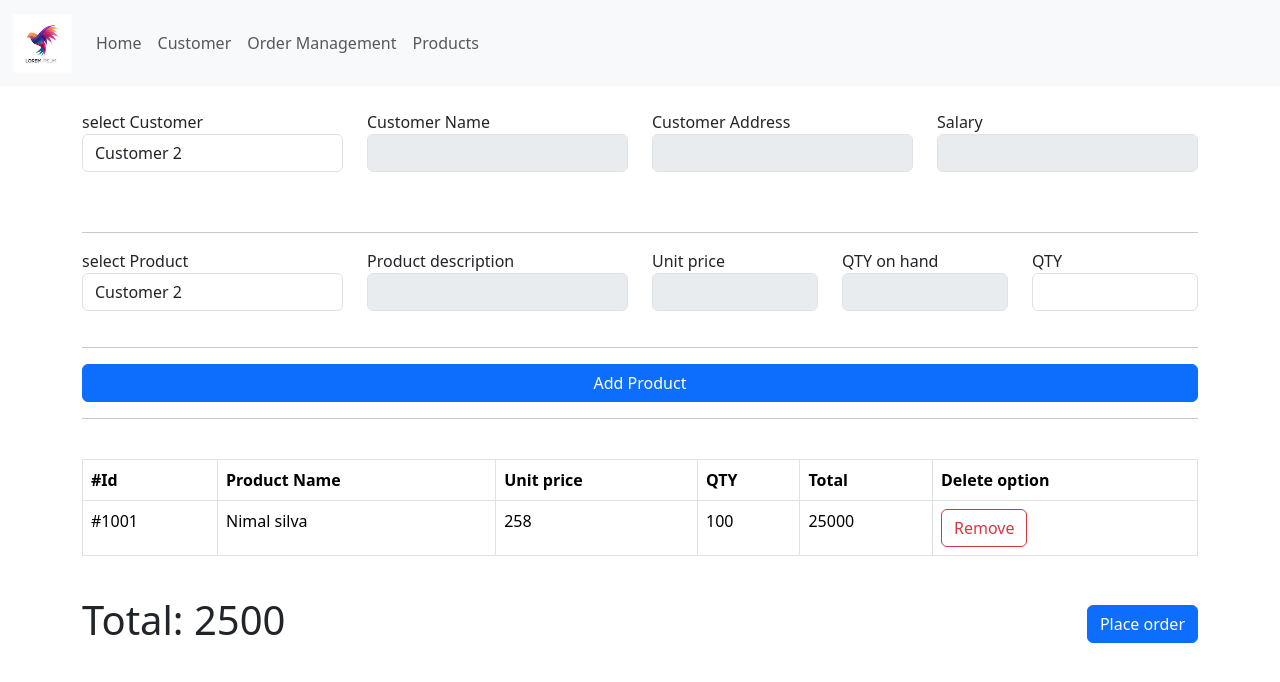
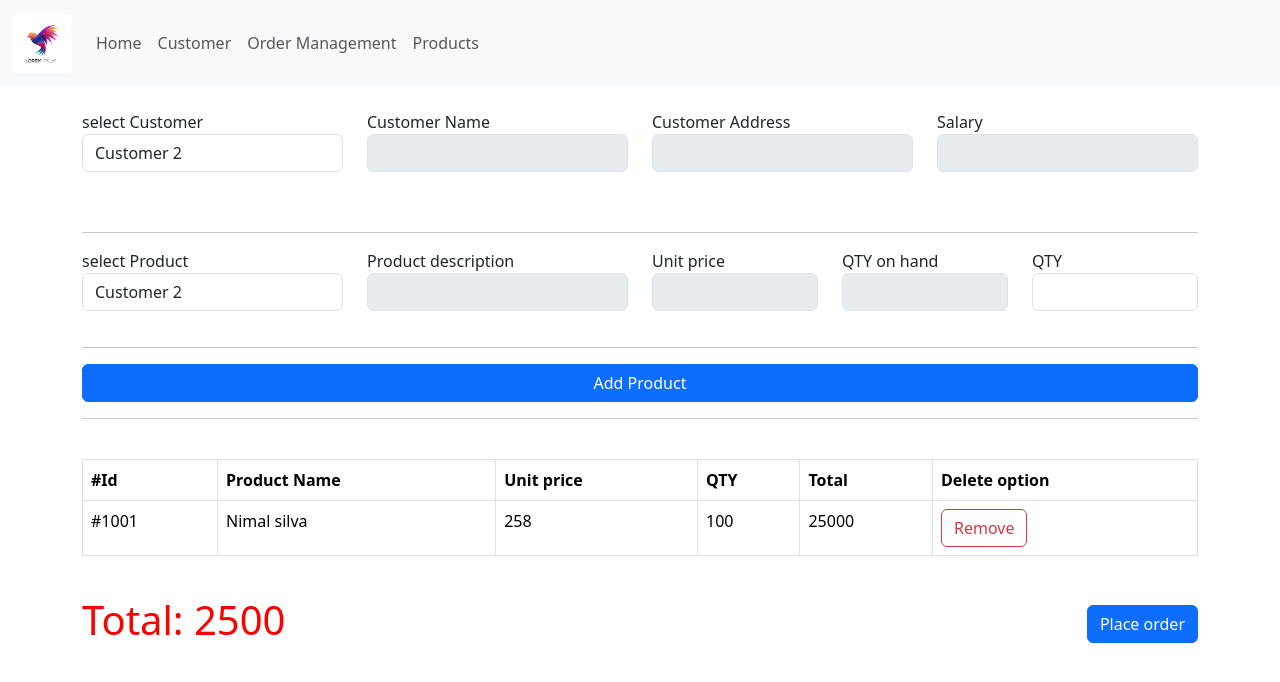
Before and after one commit to Faslanrizni/react-pos-front, a React (Vite) app: page /orders in a window 1280 px wide. Shown: the top 682 px of the page. Built offline with nearby package versions, Linux system fonts and the light colour scheme.

Commit message:
Order management page ui updated2

```diff
--- a/src/components/Order.tsx
+++ b/src/components/Order.tsx
@@ -9,6 +9,11 @@ function Order() {
         display:'flex',
         alignItems:"center",
         justifyContent:'space-between'
+    }
+    const totalTextColor:React.CSSProperties={
+        color:'red',
+        margin:'0'
+
     }
     return (
         <>
@@ -133,7 +138,7 @@ function Order() {
                         <br/>
 
                         <div className="bottom-context" style={bottomContextStyle}>
-                            <div className="total-outer">
+                            <div className="total-outer" style={totalTextColor}>
                                 <h1>Total: 2500</h1>
                             </div>
                             <div className="place-order">
```
